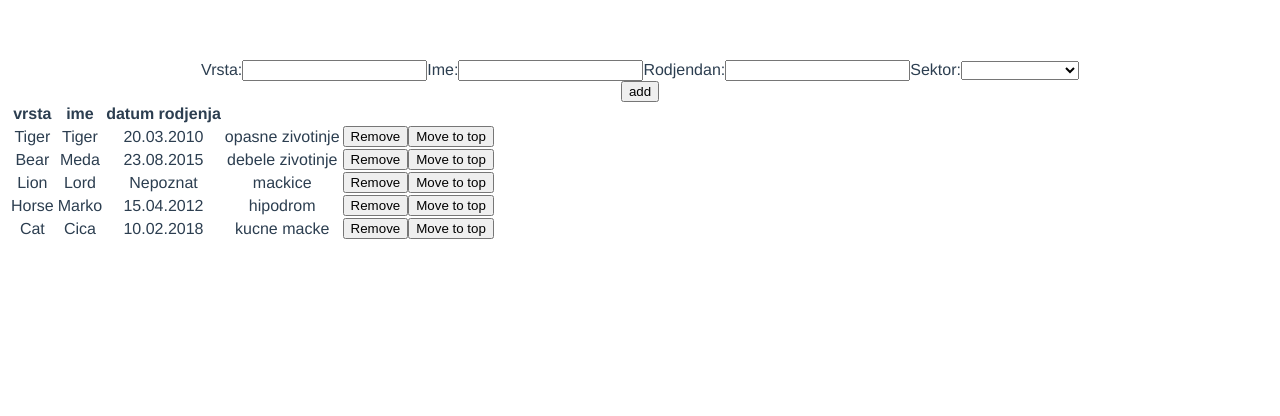
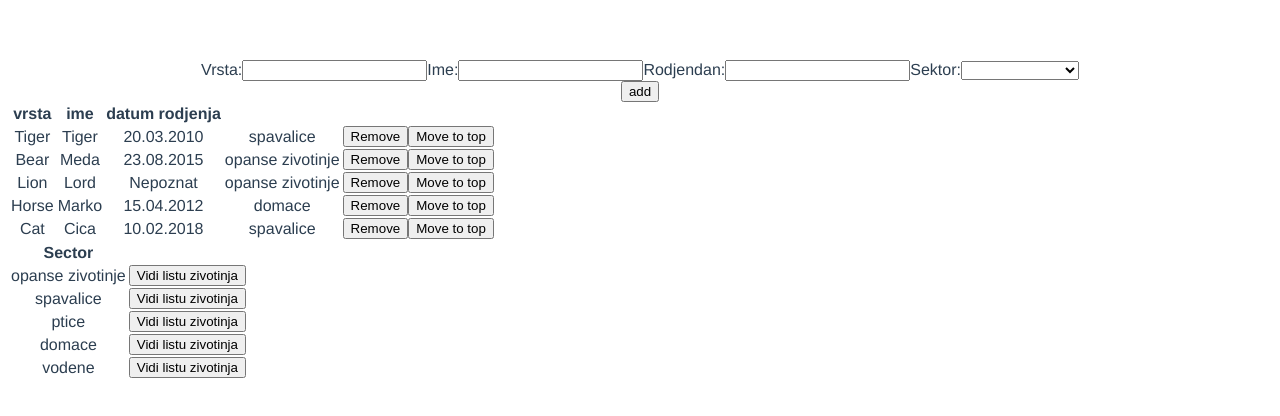
Before and after one commit to nenad1995/EvidencijaZivotinjaZoo, a Vue app: page / in a window 1280 px wide. Shown: the top 416 px of the page. Built offline with nearby package versions, Linux system fonts and the light colour scheme.

Commit message:
Zadatak 7

```diff
--- a/src/components/AnimalList.vue
+++ b/src/components/AnimalList.vue
@@ -30,6 +30,15 @@
         <button @click="moveToTop(index)">Move to top</button>
       </tr>
     </table>
+    <table>
+      <tr>
+        <th>Sector</th>
+      </tr>
+      <tr v-for="(sector,index) in sectors" :key="index">
+        <td> {{sector}} </td>
+        <button @click="vidiZivotinju(sector)">Vidi listu zivotinja</button>
+      </tr>
+    </table>
   </div>
 </template>
 
@@ -38,11 +47,11 @@ export default {
   data() {
     return {
       animals: [
-        {specie:"Tiger", name:"Tiger", birthday:"20.03.2010", sector: 'opasne zivotinje'},
-        {specie:"Bear", name:"Meda", birthday:"23.08.2015", sector: 'debele zivotinje'},
-        {specie:"Lion", name:"Lord", birthday:"", sector: 'mackice'},
-        {specie:"Horse", name:"Marko", birthday:"15.04.2012", sector: 'hipodrom'},
-        {specie:"Cat", name:"Cica", birthday:"10.02.2018", sector: 'kucne macke'}
+        {specie:"Tiger", name:"Tiger", birthday:"20.03.2010", sector: 'spavalice'},
+        {specie:"Bear", name:"Meda", birthday:"23.08.2015", sector: 'opanse zivotinje'},
+        {specie:"Lion", name:"Lord", birthday:"", sector: 'opanse zivotinje'},
+        {specie:"Horse", name:"Marko", birthday:"15.04.2012", sector: 'domace'},
+        {specie:"Cat", name:"Cica", birthday:"10.02.2018", sector: 'spavalice'}
       ],
       animal: {
         name: '',
@@ -68,13 +77,18 @@ export default {
     moveToTop(index) {
       const animal = this.animals[index];
       this.animals.splice(index,1);
-      this.animals = [
-        animal,
-        ...this.animals
-      ]
+      this.animals = [animal,...this.animals]
     },
     addItem() {
       this.animals.push({...this.animal})
+    },
+    vidiZivotinju(sector) {
+      let animalsInSector = this.animals.filter(item => item.sector === sector)
+      let a = ''
+      for(let i = 0;i < animalsInSector.length; i++){
+        a += ` ${animalsInSector[i].name}`
+      }
+      alert(a);
     }
   }
 }
```
